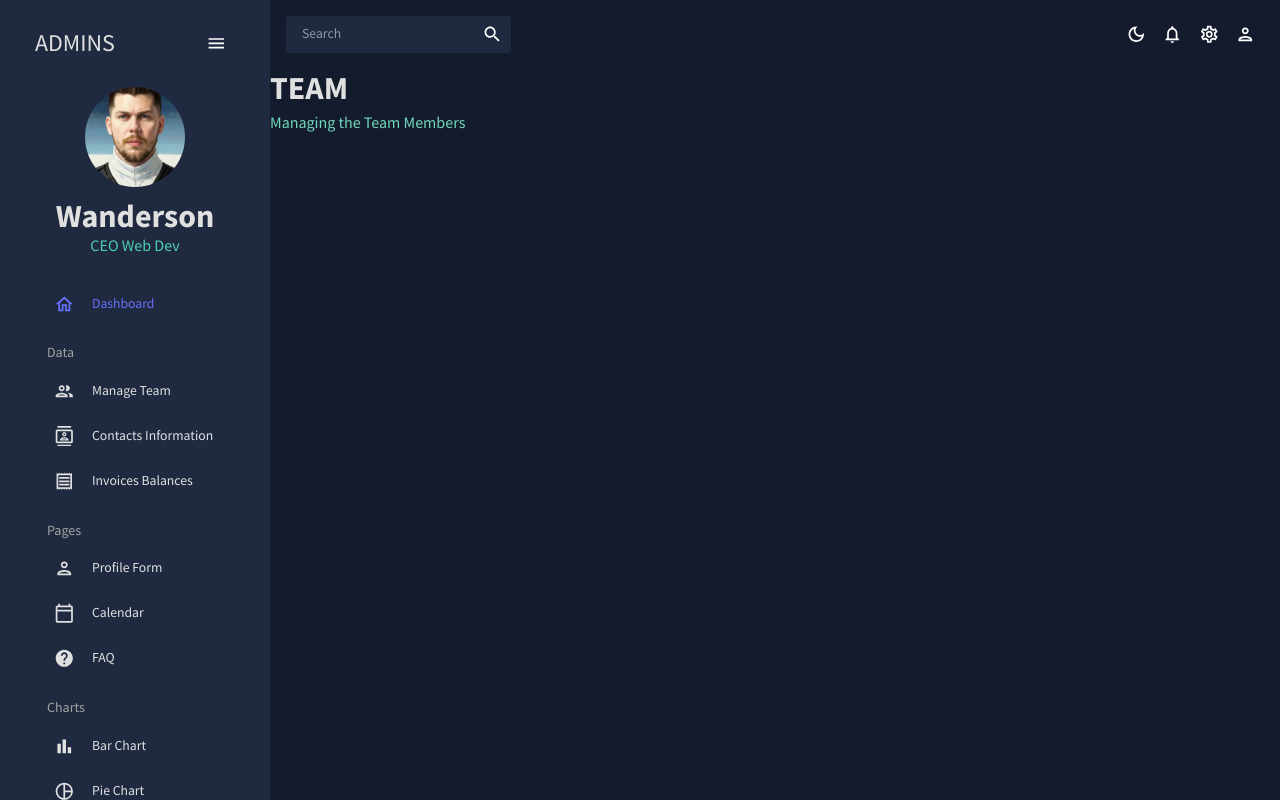
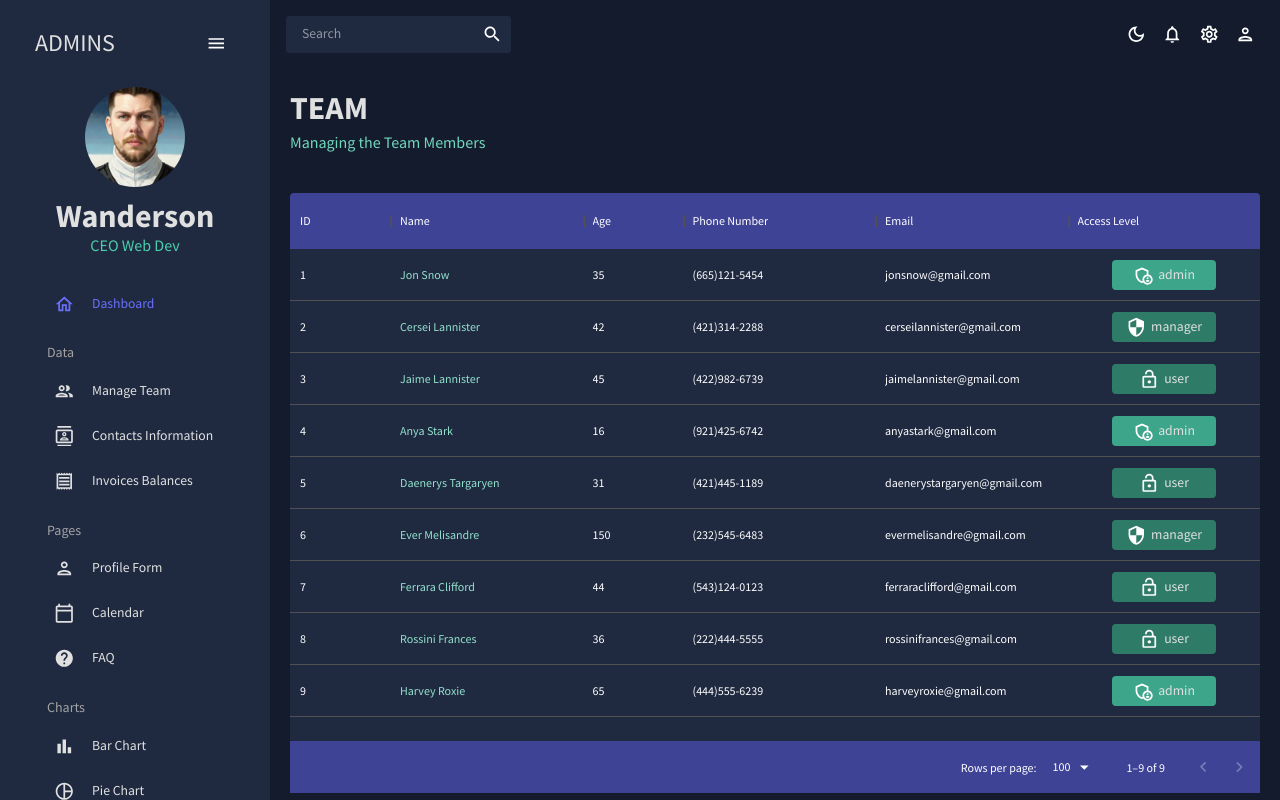
Before and after one commit to wandersonce/Admin-Dashboard, a React (Create React App) app: page /team in a window 1280 px wide. Built offline with nearby package versions, Linux system fonts and the light colour scheme.

Commit message:
Creating the table ang getting data from the data file

```diff
--- a/src/scenes/team/index.jsx
+++ b/src/scenes/team/index.jsx
@@ -13,9 +13,85 @@
   const theme = useTheme();
   const colors = tokens(theme.palette.mode);
 
+  const columns = [
+    { field: 'id', headerName: 'ID' },
+    {
+      field: 'name',
+      headerName: 'Name',
+      flex: 1,
+      cellClassName: 'name-column--cell',
+    },
+    {
+      field: 'age',
+      headerName: 'Age',
+      type: 'number',
+      headerAlign: 'left',
+      align: 'left',
+    },
+    { field: 'phone', headerName: 'Phone Number', flex: 1 },
+    { field: 'email', headerName: 'Email', flex: 1 },
+    {
+      field: 'access',
+      headerName: 'Access Level',
+      flex: 1,
+      renderCell: ({ row: { access } }) => {
+        return (
+          <Box
+            width="60%"
+            m="0 auto"
+            p="5px"
+            display="flex"
+            justifyContent="center"
+            backgroundColor={
+              access === 'admin'
+                ? colors.greenAccent[600]
+                : colors.greenAccent[700]
+            }
+            borderRadius="4px"
+          >
+            {access === 'admin' && <AdminPanelSettingsOutlined />}
+            {access === 'manager' && <SecurityOutlined />}
+            {access === 'user' && <LockOpenOutlined />}
+            <Typography color={colors.gray[100]} sx={{ ml: '5px' }}>
+              {access}
+            </Typography>
+          </Box>
+        );
+      },
+    },
+  ];
+
   return (
-    <Box>
+    <Box m="20px">
       <Header title="TEAM" subtitle="Managing the Team Members" />
+      <Box
+        m="40px 0 0 0"
+        height="75vh"
+        sx={{
+          '& .MuiDataGrid-root': {
+            border: 'none',
+          },
+          '& .MuiDataGrid-cell': {
+            borderBottom: 'none',
+          },
+          '& .name-column--cell': {
+            color: colors.greenAccent[300],
+          },
+          '& .MuiDataGrid-columnHeaders': {
+            backgroundColor: colors.blueAccent[700],
+            borderBottom: 'none',
+          },
+          '& .MuiDataGrid-virtualScroller': {
+            backgroundColor: colors.primary[400],
+          },
+          '& .MuiDataGrid-footerContainer': {
+            borderTop: 'none',
+            backgroundColor: colors.blueAccent[700],
+          },
+        }}
+      >
+        <DataGrid rows={mockDataTeam} columns={columns} />
+      </Box>
     </Box>
   );
 }
```
